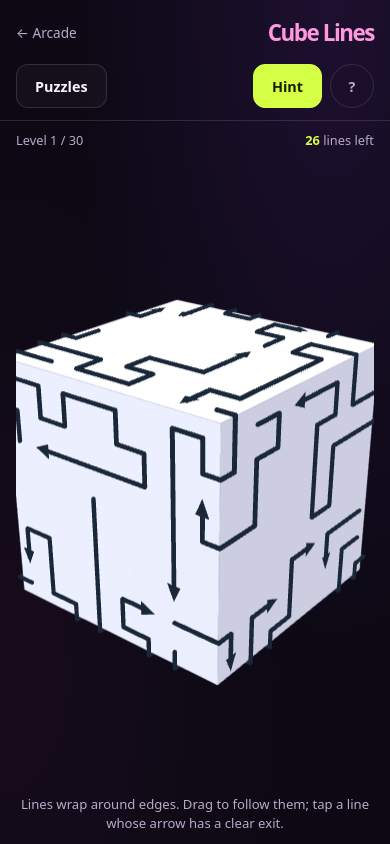
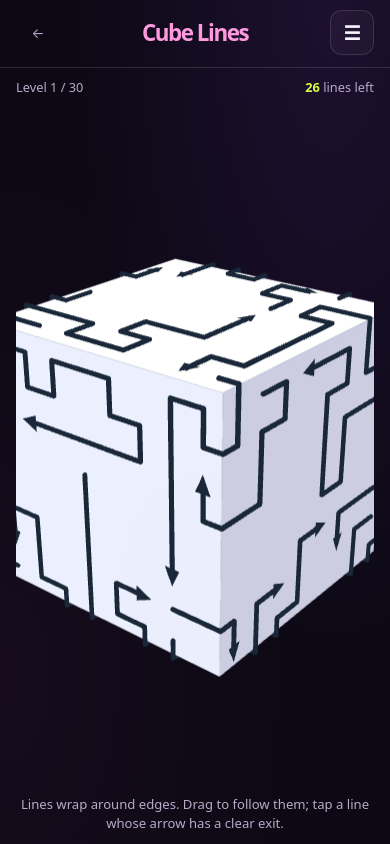
Before and after one commit to rzhade3/brainrot-games, a website built with Vite: page games/cube-lines/index.html in a window 390 px wide. Built offline with nearby package versions, Linux system fonts and the light colour scheme.

Commit message:
Compact Cube Lines and Untangle navigation on mobile

```diff
--- a/src/games/cube-lines/main.ts
+++ b/src/games/cube-lines/main.ts
@@ -15,13 +15,9 @@ const STORAGE_KEY = 'brainrot-cube-lines:v4';
 const root = document.querySelector<HTMLElement>('#cube-app')!;
 root.innerHTML = `
   <header class="cl-header">
-    <a class="cl-hub" href="../../" aria-label="Back to Brainrot Games">← Arcade</a>
+    <a class="cl-hub" href="../../" aria-label="Back to Brainrot Games">←</a>
     <h1>Cube Lines</h1>
-    <div class="cl-header-actions">
-      <button id="cl-levels" class="cl-level-button" type="button" aria-haspopup="dialog" aria-controls="cl-level-dialog">Puzzles</button>
-      <button id="cl-hint" type="button">Hint</button>
-      <button id="cl-help" type="button" aria-label="How to play" title="How to play" aria-haspopup="dialog" aria-controls="cl-instructions">?</button>
-    </div>
+    <button id="cl-levels" class="cl-level-button" type="button" aria-label="Game menu" aria-haspopup="dialog" aria-controls="cl-level-dialog">☰</button>
   </header>
   <dialog id="cl-instructions" class="cl-dialog cl-instructions" aria-labelledby="cl-instructions-title">
     <div class="cl-dialog-header"><h2 id="cl-instructions-title">How to play</h2>
@@ -54,9 +50,13 @@ root.innerHTML = `
   </div>
   </main>
   <dialog id="cl-level-dialog" class="cl-dialog" aria-labelledby="cl-level-title">
-    <div class="cl-dialog-header"><h2 id="cl-level-title">Puzzles</h2>
-      <button id="cl-close" type="button" aria-label="Close level selector">×</button></div>
+    <div class="cl-dialog-header"><h2 id="cl-level-title">Game menu</h2>
+      <button id="cl-close" type="button" aria-label="Close game menu">×</button></div>
     <div class="cl-dialog-body">
+    <div class="cl-menu-actions">
+      <button id="cl-hint" type="button">Hint</button>
+      <button id="cl-help" type="button" aria-haspopup="dialog" aria-controls="cl-instructions">How to play</button>
+    </div>
     <div id="cl-chooser">
       <div class="cl-mode-switch" role="group" aria-label="Puzzle mode">
         <button id="cl-show-levels" type="button" aria-pressed="true" aria-controls="cl-campaign-panel">Levels</button>
@@ -572,8 +572,16 @@ element('generation-retry').addEventListener('click', () => {
   prefetchEndless();
 });
 element('reload').addEventListener('click', () => window.location.reload());
-hintButton.addEventListener('click', showHint);
-element('help').addEventListener('click', () => instructions.showModal());
+hintButton.addEventListener('click', () => {
+  dialog.close();
+  showHint();
+  view?.canvas.focus({ preventScroll: true });
+});
+element('help').addEventListener('click', () => {
+  dialog.close();
+  instructions.showModal();
+});
+instructions.addEventListener('close', () => element('levels').focus());
 element('help-close').addEventListener('click', () => instructions.close());
 nextButton.addEventListener('click', () => {
   if (mode === 'shared') {
--- a/src/games/cube-lines/style.css
+++ b/src/games/cube-lines/style.css
@@ -1,4 +1,5 @@
 .cube-page {
+  min-height: 0; height: 100dvh;
   --cl-bg: #0c0914;
   --cl-surface: #21172f;
   --cl-ink: #f6f3ff;
@@ -23,7 +24,7 @@
    the body owns the centered play area. Dialogs are independent shell siblings. */
 .cl-game-body {
   position: relative; align-self: center; width: min(100%, 900px);
-  display: flex; flex-direction: column; flex: 1; min-height: 0;
+  display: flex; flex-direction: column; flex: 1; min-height: 0; min-width: 0;
   gap: var(--cl-content-gap);
   padding: var(--cl-content-gap) var(--cl-gutter-right) var(--cl-bottom-inset) var(--cl-gutter-left);
 }
@@ -38,19 +39,19 @@
 #cube-app button:disabled { opacity: 0.4; cursor: not-allowed; }
 #cube-app button:active:not(:disabled) { transform: translateY(1px); }
 #cube-app :focus-visible { outline: 3px solid var(--cl-pink); outline-offset: 3px; }
-.cl-header { padding: var(--cl-top-inset) var(--cl-gutter-right) 12px var(--cl-gutter-left); border-bottom: 1px solid var(--cl-border); display: flex; flex-wrap: wrap; align-items: center; gap: 12px 24px; flex-shrink: 0; }
-.cl-header h1 { color: #ff99df; margin: 0; font-size: clamp(1.4rem, 3vw, 1.8rem); font-weight: 850; letter-spacing: -0.065em; }
-.cl-hub { display: flex; align-items: center; min-height: 44px; flex-shrink: 0; color: var(--cl-muted); text-decoration: none; font-size: 0.85rem; }
-.cl-header-actions { display: flex; gap: 8px; margin-left: auto; align-items: center; }
-#cube-app .cl-level-button { background: #ffffff08; }
+.cl-header { padding: var(--cl-top-inset) var(--cl-gutter-right) 12px var(--cl-gutter-left); border-bottom: 1px solid var(--cl-border); display: grid; grid-template-columns: 44px minmax(0, 1fr) 44px; align-items: center; gap: 12px; flex-shrink: 0; }
+.cl-header h1 { color: #ff99df; margin: 0; text-align: center; font-size: clamp(1.4rem, 3vw, 1.8rem); font-weight: 850; letter-spacing: -0.065em; }
+.cl-hub { display: flex; align-items: center; justify-content: center; min-height: 44px; flex-shrink: 0; color: var(--cl-muted); text-decoration: none; font-size: 0.85rem; }
+.cl-menu-actions { display: grid; grid-template-columns: 1fr 1fr; gap: 8px; margin-bottom: 20px; }
+#cube-app .cl-level-button { padding: 8px; background: #ffffff08; font-size: 1.2rem; }
 #cube-app #cl-hint, #cube-app .cl-primary, #cube-app .cl-load-code, #cube-app .cl-endless-entry {
   background: var(--cl-accent); color: #172000; border-color: var(--cl-accent);
 }
-#cube-app #cl-help { width: 44px; padding: 8px; border-radius: 50%; background: transparent; color: var(--cl-muted); }
+
 .cl-progress { display: flex; align-items: center; justify-content: space-between; gap: 12px; flex-shrink: 0; color: var(--cl-muted); font-size: 0.8rem; font-variant-numeric: tabular-nums; }
 .cl-progress strong { color: var(--cl-accent); font-weight: 750; }
 #cl-faces { display: none; }
-.cl-stage { position: relative; width: 100%; flex: 1; min-height: 80px; }
+.cl-stage { position: relative; width: 100%; flex: 1; min-height: 0; }
 .cl-stage canvas { display: block; width: 100%; height: 100%; touch-action: none; cursor: grab; }
 .cl-stage canvas:active { cursor: grabbing; }
 .cl-status { flex-shrink: 0; min-height: 2.8em; max-width: 54ch; margin: 0 auto; text-align: center; color: var(--cl-muted); font-size: 0.82rem; line-height: 1.5; text-wrap: pretty; }
@@ -103,9 +104,6 @@
 @media (max-width: 540px) {
   #cube-app { --cl-gutter-left: max(16px, env(safe-area-inset-left)); --cl-gutter-right: max(16px, env(safe-area-inset-right)); }
   .cl-header { gap: 10px 12px; }
-  .cl-header h1 { margin-left: auto; }
-  .cl-header-actions { width: 100%; }
-  #cube-app .cl-level-button { margin-right: auto; }
   .cl-level-grid { grid-template-columns: repeat(5, minmax(0, 1fr)); gap: 6px; }
 }
 @media (max-width: 540px), (max-height: 500px) {
```
Also changed, not shown: src/games/untangle/hud.ts (+7 -5 lines), src/games/untangle/style.css (+5 -8 lines).
